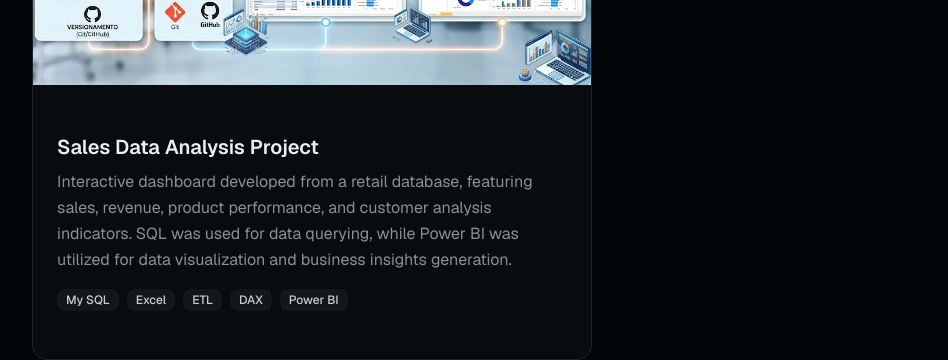
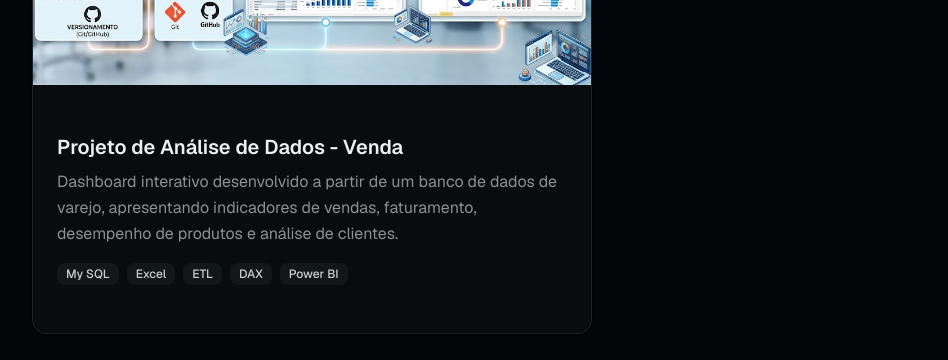
Before and after one commit to LC-CODE-DEV/lucasanalytics-site, a Next.js app: page / in a window 1280 px wide. Shown: the part 2660-3020 px from the top of the page, without its empty margins (32-980 px from the left). Built offline with nearby package versions, Linux system fonts and the light colour scheme.

Commit message:
Atualiza descrição dos projetos

```diff
--- a/components/projects.tsx
+++ b/components/projects.tsx
@@ -16,10 +16,10 @@ const translations = {
 
 
       {
-        title: "Sales Data Analysis Project",
+        title: "Projeto de Análise de Dados - Venda",
 
         description:
-          "Interactive dashboard developed from a retail database, featuring sales, revenue, product performance, and customer analysis indicators. SQL was used for data querying, while Power BI was utilized for data visualization and business insights generation.",
+          "Dashboard interativo desenvolvido a partir de um banco de dados de varejo, apresentando indicadores de vendas, faturamento, desempenho de produtos e análise de clientes.",
 
         image: "/projects/project-1.png",
 
@@ -48,10 +48,10 @@ const translations = {
 
 
       {
-        title: "Sales Dashboard",
+        title: "Sales Data Analysis Project",
 
         description:
-          "Interactive Power BI dashboard for sales analysis with KPIs, trends, and regional comparisons. SQL Server integration for automatic updates.",
+          "Interactive dashboard developed from a retail database, featuring sales, revenue, product performance, and customer analysis indicators. SQL was used for data querying, while Power BI was utilized for data visualization and business insights generation.",
 
         image: "/projects/project-1.png",
 
```
